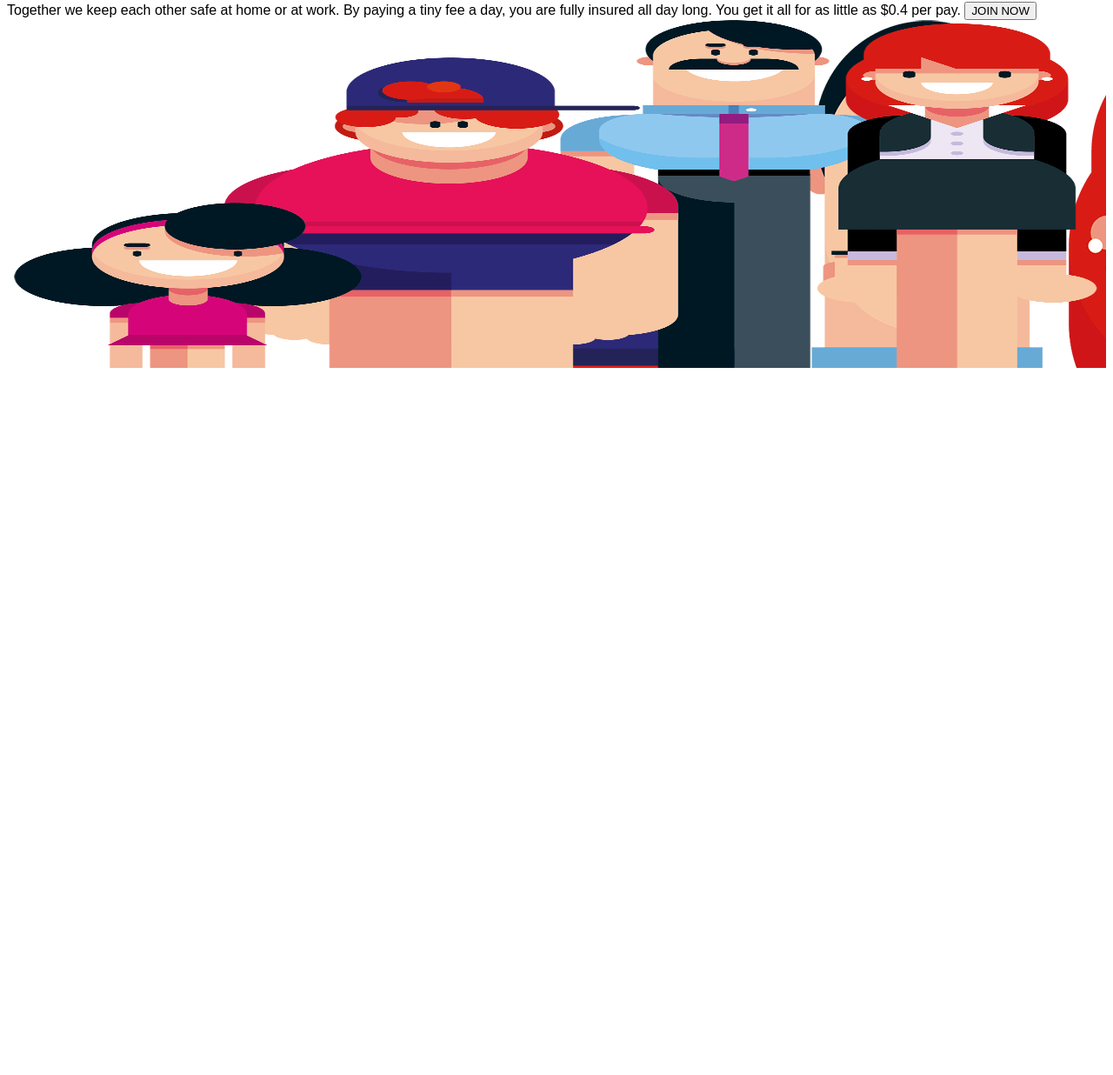
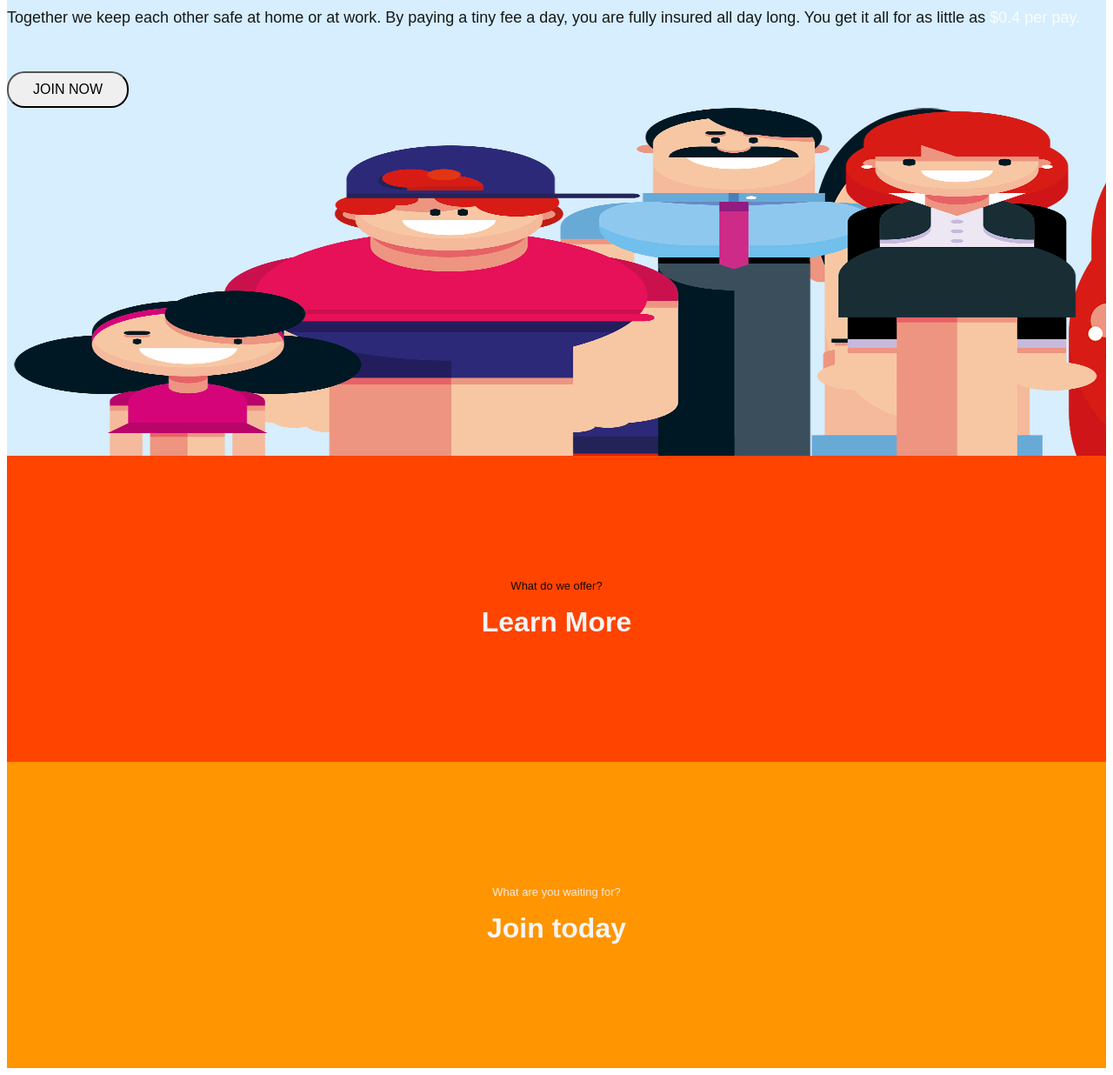
Before and after one commit to vincent-samuelsson-karlskogafhs/vincent-insurance-html-css, a plain HTML site: page index.html in a window 1280 px wide. Shown: the part 78-1314 px from the top of the page at 87% size. Before the commit the page ends 800 px from the top, so only its background shows below. Drawn offline with Linux system fonts and the light colour scheme; a web font is replaced by a local one.

Commit message:
added two divs added style copy , added colors

```diff
--- a/family.css
+++ b/family.css
@@ -1,22 +1,40 @@
-* {
-  box-sizing: border-box;
-}
-
-.body {
-  padding: 0;
-  margin: 0;
-}
-
-img {
-  width: 100%;
-}
-
-.family {
-  font-family: var(--font-family-frank);
-}
-
-.imgfamily {
+.img-family {
   background-image: url(assets/img/family.png);
   background-repeat: no-repeat;
   height: 400px;
 }
+
+.family {
+  display: flex;
+  flex-direction: column;
+  font-family: var(--font-family-frank);
+  /* temp */
+  background-color: rgb(135, 206, 250, 0.34);
+}
+
+.we-got-you-h1 {
+  font-family: var(--font-family-frank);
+  /* kolla så att du har lagt in font weigt i linken */
+  font-weight: 900;
+}
+
+.family-text {
+  font-family: var(--font-family-frank);
+  font-size: large;
+  font-weight: 500;
+  opacity: 90%;
+  margin-bottom: 3.2rem;
+}
+
+.price-per-day {
+  font-family: var(--font-family-frank);
+  color: #ffffff;
+}
+
+.join-now-button {
+  font-family: var(--font-family-frank);
+  border-radius: 20px;
+  font-size: 1rem;
+  width: 8.75rem;
+  height: 2.6rem;
+}
--- a/index.html
+++ b/index.html
@@ -6,6 +6,8 @@
     <title>Vincent-Insurance-Uppgift</title>
     <link rel="stylesheet" href="family.css" />
     <link rel="stylesheet" href="style-global.css" />
+    <link rel="stylesheet" href="join-today.css" />
+    <link rel="stylesheet" href="learn-more.css" />
     <!-- fonts start -->
     <link rel="preconnect" href="https://fonts.googleapis.com" />
     <link rel="preconnect" href="https://fonts.gstatic.com" crossorigin />
@@ -24,15 +26,33 @@
   <body>
     <!-- Här börjar family -->
     <div class="family">
-      <h1 class="wegotyou">We´ve got you Covered.</h1>
-      <span
+      <h1 class="we-got-you-h1">We´ve got you Covered.</h1>
+      <span class="family-text"
         >Together we keep each other safe at home or at work. By paying a tiny
         fee a day, you are fully insured all day long. You get it all for as
-        little as <span class="priceperday">$0.4 per pay.</span>
+        little as <span class="price-per-day">$0.4 per pay.</span>
       </span>
-      <button class="join-now-button" type="button">JOIN NOW</button>
-      <img class="imgfamily" src="assets/img/family.png" alt="" />
+      <!-- button- Start -->
+      <div>
+        <button class="join-now-button" type="button">JOIN NOW</button>
+      </div>
+      <!-- button - End -->
+      <img class="img-family" src="assets/img/family.png" alt="" />
     </div>
     <!-- Här slutar family -->
+
+    <!-- Här börjar What do we offer? -->
+    <div class="what-do-we-offer">
+      <span class="what-do-we-offer-text">What do we offer?</span>
+      <span class="learn-more-text">Learn More</span>
+    </div>
+    <!-- Här slutar what do we offer? -->
+    <!-- Här börjar Join today -->
+    <div class="join-today">
+      <span class="what-are-we-waiting-for-text"
+        >What are you waiting for?</span
+      >
+      <span class="join-today-text">Join today</span>
+    </div>
   </body>
 </html>
--- /dev/null
+++ b/join-today.css
@@ -0,0 +1,23 @@
+.join-today {
+  display: flex;
+  flex-direction: column;
+  justify-content: center;
+  text-align: center;
+  height: 22rem;
+  /* hitta rätt färg */
+  background-color: rgb(255, 149, 0);
+  font-family: var(--font-family-frank);
+}
+
+.what-are-we-waiting-for-text {
+  opacity: 90%;
+  font-size: small;
+  font-weight: 500;
+  margin-bottom: 1rem;
+}
+
+.join-today {
+  color: whitesmoke;
+  font-weight: 700;
+  font-size: xx-large;
+}
--- /dev/null
+++ b/learn-more.css
@@ -0,0 +1,23 @@
+.what-do-we-offer {
+  display: flex;
+  flex-direction: column;
+  justify-content: center;
+  text-align: center;
+  height: 22rem;
+  /* hitta rätt färg */
+  background-color: rgb(255, 68, 0);
+  font-family: var(--font-family-frank);
+}
+
+.what-do-we-offer-text {
+  opacity: 90%;
+  font-size: small;
+  font-weight: 500;
+  margin-bottom: 1rem;
+}
+
+.learn-more-text {
+  color: whitesmoke;
+  font-weight: 700;
+  font-size: xx-large;
+}
--- a/style-global.css
+++ b/style-global.css
@@ -13,4 +13,5 @@ img {
 
 :root {
   --font-family-frank: "Frank Ruhl Libre", sans-serif;
+  --background-color-lightblue: rgb(135, 206, 250, 0.34);
 }
```
